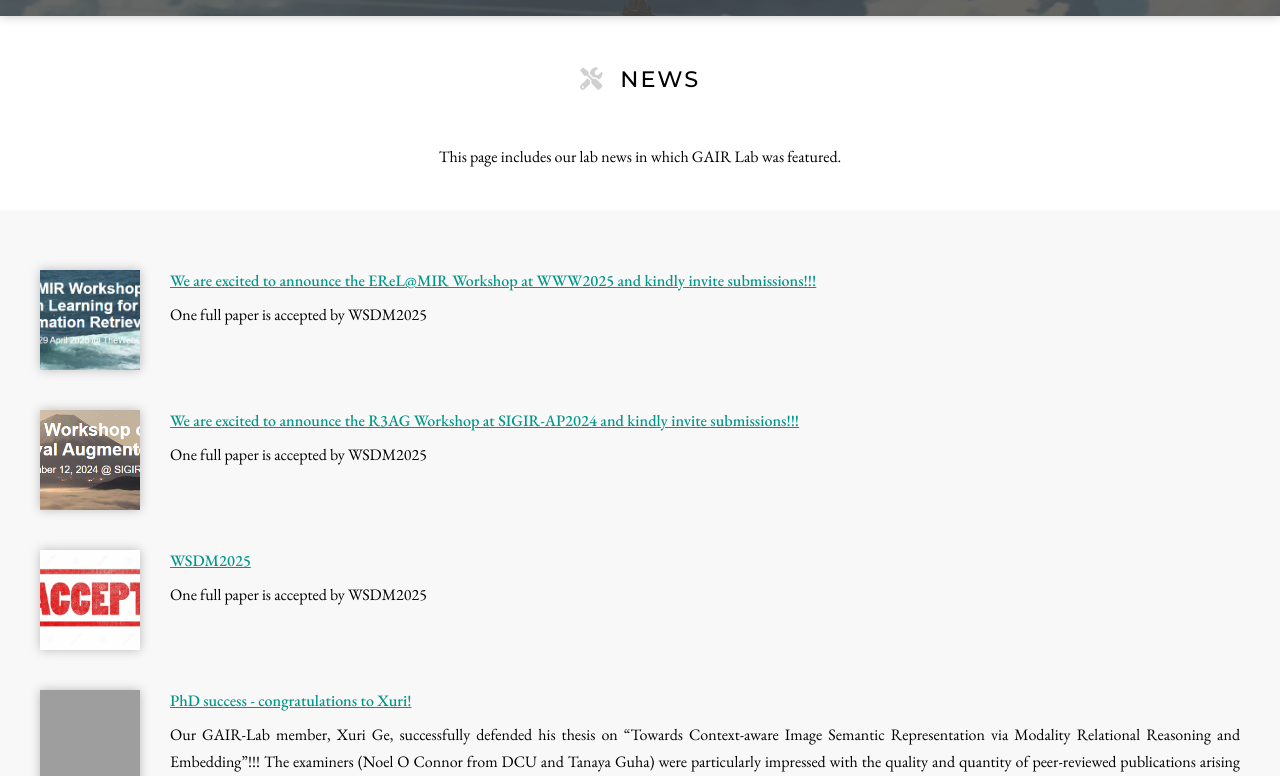
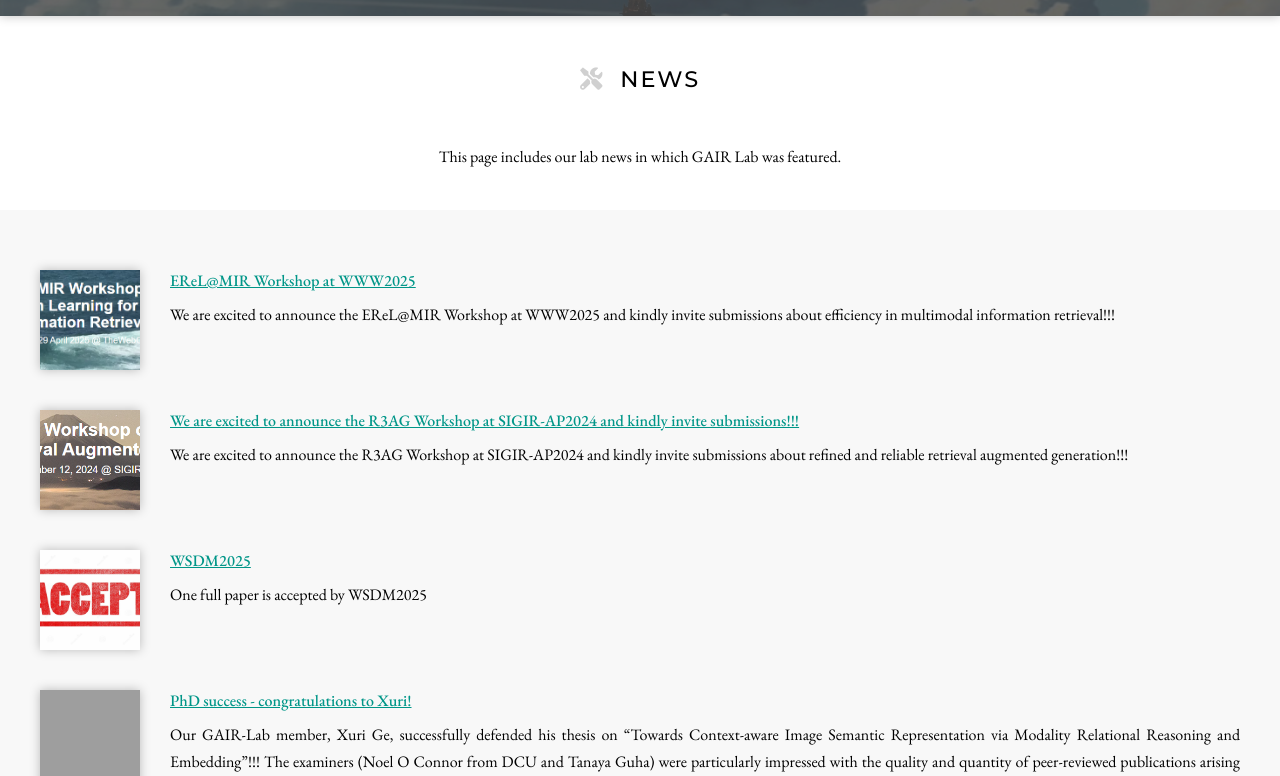
Before and after one commit to GAIR-Lab/GAIR-Lab.github.io, a Jekyll site: the page built from news/index.md, in a window 1280 px wide and 900 px high, cut to the strip 124-900 px from the top of the window. Built offline with Jekyll 4.4.1, drawn with Linux system fonts in a browser that asks for light colours; nearby versions of some CDN libraries; grey boxes are pictures that could not be loaded.

Commit message:
Update resources.yml

```diff
--- a/_data/resources.yml
+++ b/_data/resources.yml
@@ -19,16 +19,16 @@
 
 # repo:
 # A GitHub repo to automatically fetch tags (aka "topics") from.
-- title: We are excited to announce the EReL@MIR Workshop at WWW2025 and kindly invite submissions!!!
+- title: EReL@MIR Workshop at WWW2025
   type: legacy
   image: images/erel.png
   link: https://erel-mir.github.io/
-  description: "One full paper is accepted by WSDM2025"
+  description: "We are excited to announce the EReL@MIR Workshop at WWW2025 and kindly invite submissions about efficiency in multimodal information retrieval!!!"
 - title: We are excited to announce the R3AG Workshop at SIGIR-AP2024 and kindly invite submissions!!!
   type: legacy
   image: images/r3ag.png
   link: https://r3ag-sigir-ap.github.io/
-  description: "One full paper is accepted by WSDM2025"
+  description: "We are excited to announce the R3AG Workshop at SIGIR-AP2024 and kindly invite submissions about refined and reliable retrieval augmented generation!!!"
 - title: WSDM2025
   type: legacy
   image: images/accept.jpg
```
